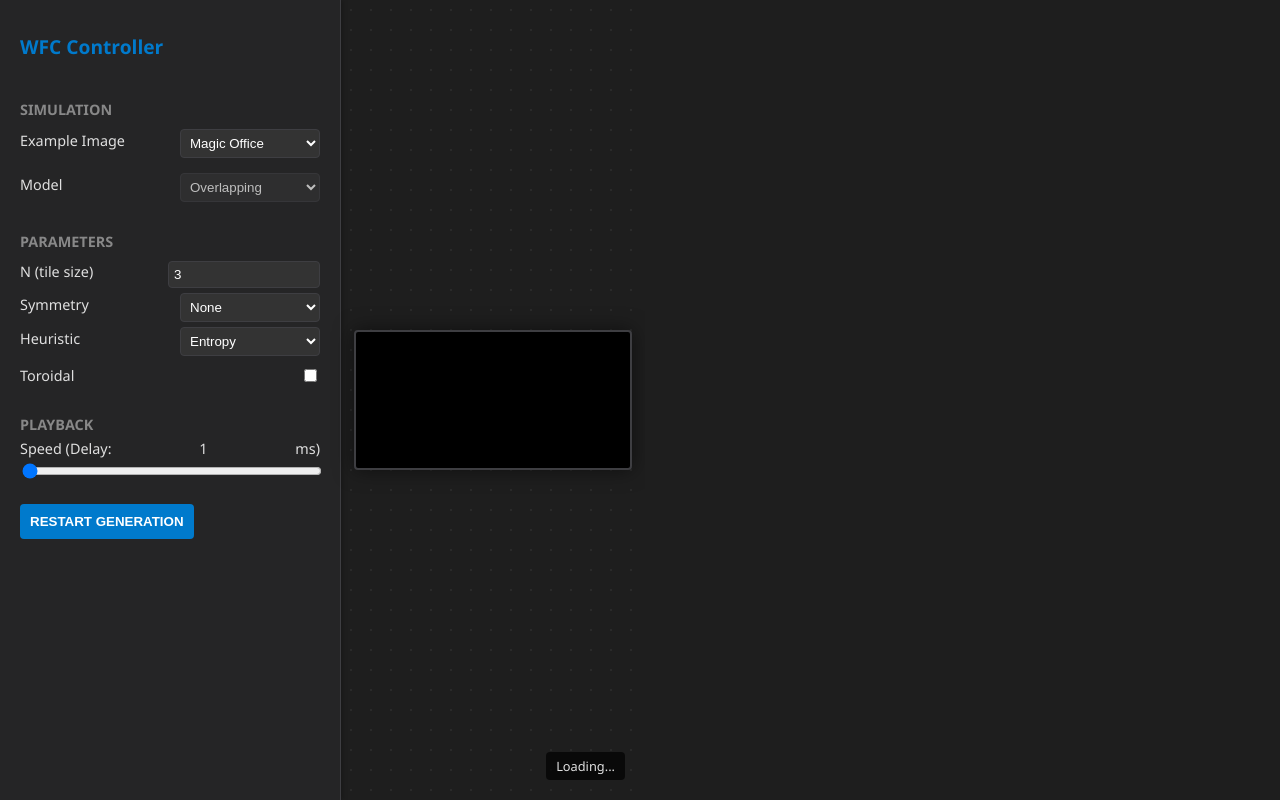
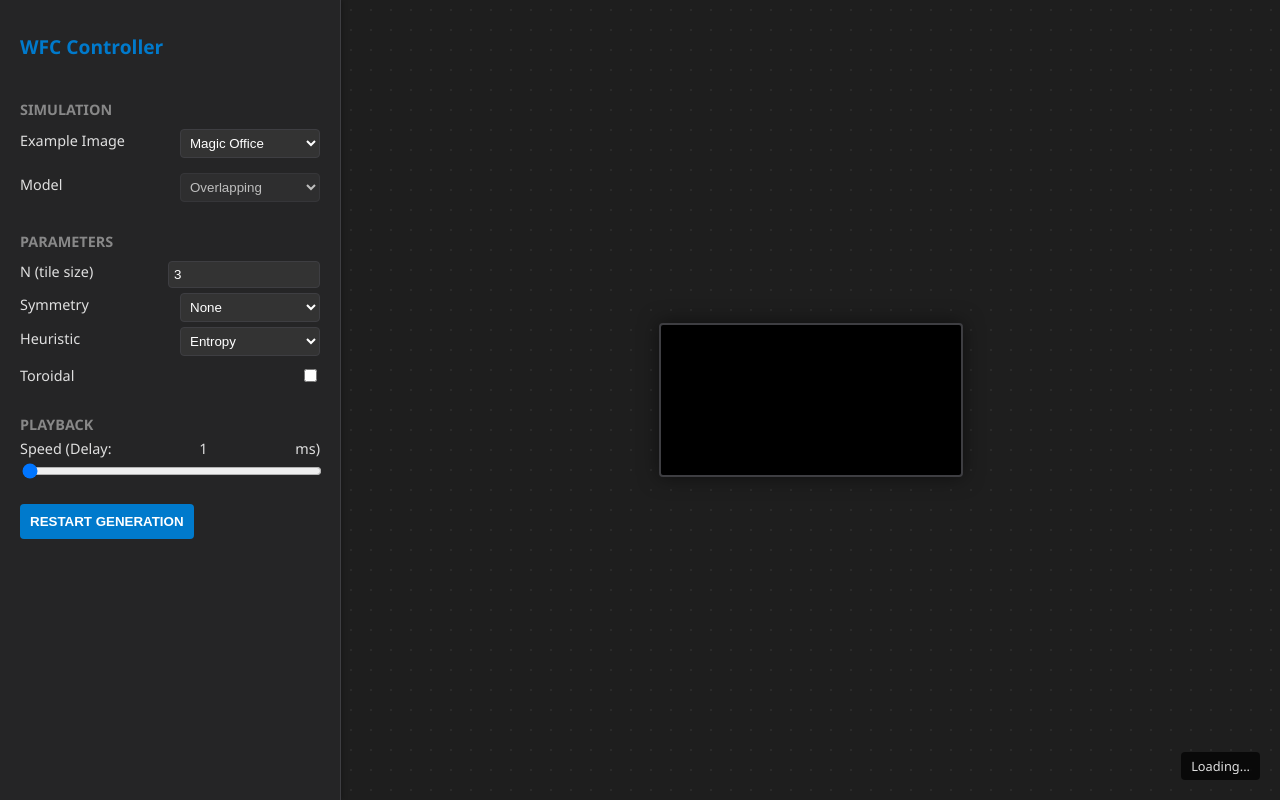
Before and after one commit to artguerra/wave-function-collapse, a website built with Vite: page index.html in a window 1280 px wide. Built offline with nearby package versions, Linux system fonts and the light colour scheme.

Commit message:
fix ui style window width bug

```diff
--- a/index.html
+++ b/index.html
@@ -7,6 +7,7 @@
     <style>
       html, body {
         height: 100%;
+        width: 100%;
         margin: 0;
         font-family: "Segoe UI", sans-serif;
         background-color: #1e1e1e;
@@ -61,7 +62,6 @@
       }
       button:hover { background-color: #0062a3; }
 
-      /* Main Canvas Area */
       #canvas-wrapper {
         flex-grow: 1;
         display: flex;
```
